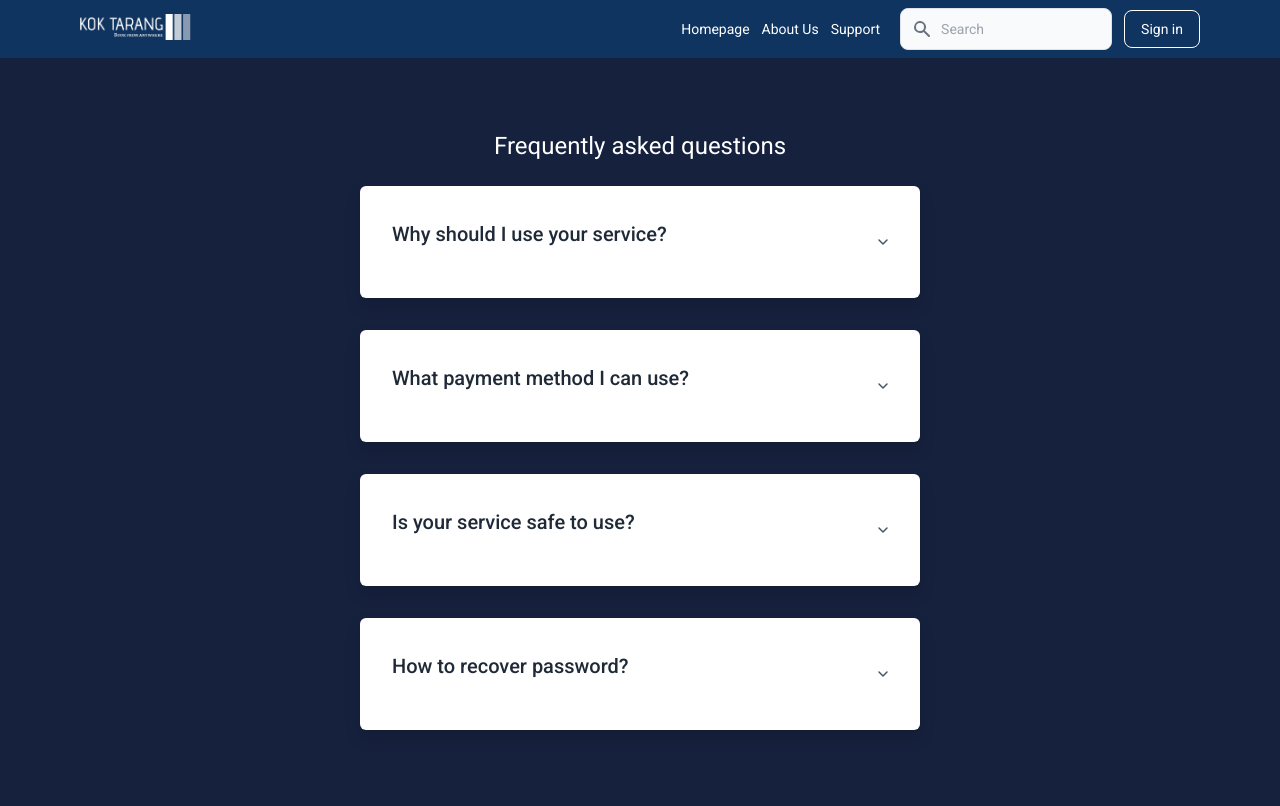
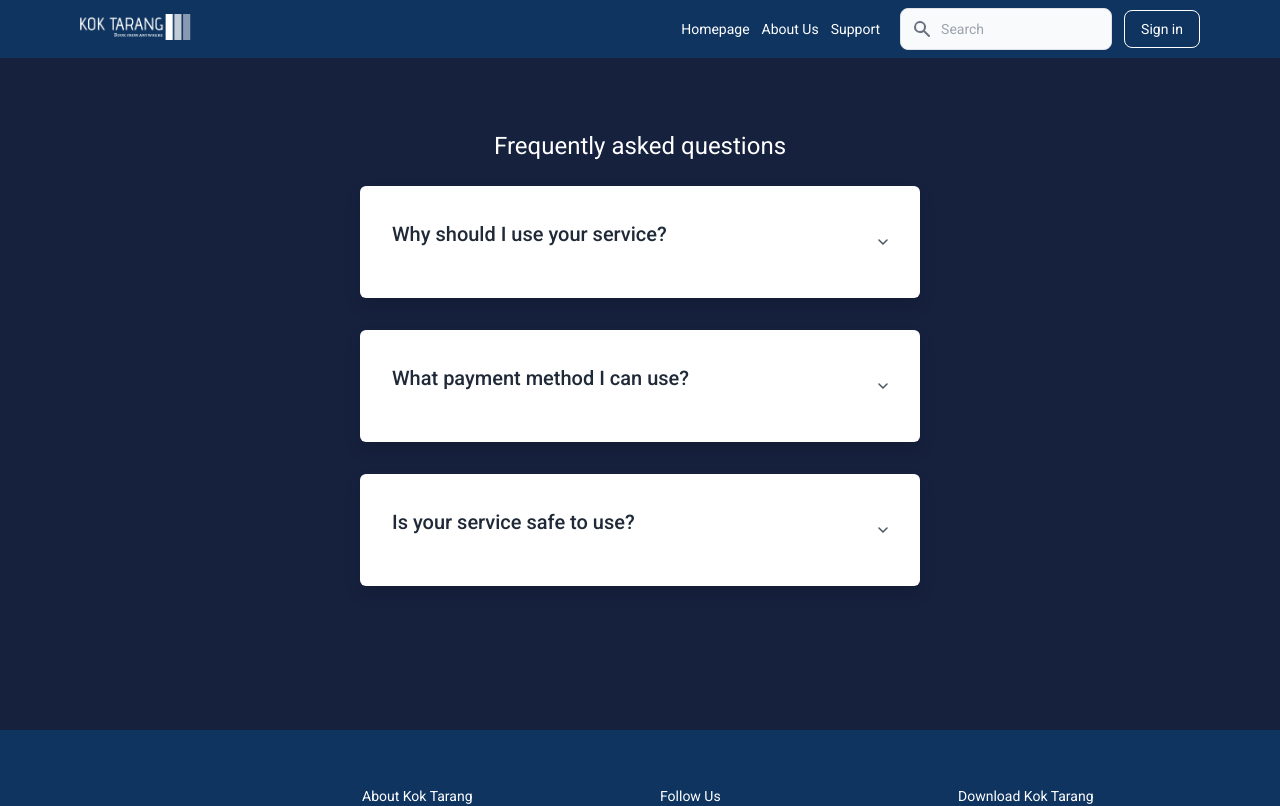
Before and after one commit to ThearaSoeung/KokTarang, an Angular app: page /support in a window 1280 px wide. Shown: the top 806 px of the page. Built offline with nearby package versions, Linux system fonts and the light colour scheme.

Commit message:
checking

```diff
--- a/src/app/pages/help-center/help-center.component.html
+++ b/src/app/pages/help-center/help-center.component.html
@@ -67,26 +67,6 @@
                     </li>
                 </ul>
             </div>
-            <div class="bg-white shadow rounded p-8 mt-8">
-                <div (click)="isToggle === 4 ? (isToggle = 0) : (isToggle = 4)" class="cursor-pointer flex items-center justify-between">
-                    <div>
-                        <h2 [ngClass]="'text-base font-semibold leading-none ' + (isToggle === 4 ? 'text-indigo-700' : 'text-gray-800')">How to recover password?</h2>
-                    </div>
-                    <button data-menu class="focus:outline-none focus:ring-2 focus:ring-indigo-600 focus:ring-offset-2 ring-offset-white cursor-pointer">
-                        <svg role="button" aria-label="close dropdown" class="hidden" width="10" height="6" viewBox="0 0 10 6" fill="none" xmlns="http://www.w3.org/2000/svg">
-                            <path d="M1 5L5 1L9 5" stroke="#4B5563" stroke-width="1.5" stroke-linecap="round" stroke-linejoin="round" />
-                        </svg>
-                        <svg width="10" role="button" aria-label="open dropdown" height="6" viewBox="0 0 10 6" fill="none" xmlns="http://www.w3.org/2000/svg">
-                            <path d="M1 1L5 5L9 1" stroke="#4B5563" stroke-width="1.5" stroke-linecap="round" stroke-linejoin="round" />
-                        </svg>
-                    </button>
-                </div>
-                <ul *ngIf="isToggle === 4">
-                    <li>
-                        <p class="text-base leading-normal text-gray-600 mt-4 lg:w-96">If you want to choose Pro or Business plan the you can use all payments. You can pay from Paypal, Payoneer, Master Card, Debit Card.</p>
-                    </li>
-                </ul>
-            </div>
         </div>
     </div>
 </div>
```
Also changed, not shown: 1 other file (tests, documents, lock files or other folders).
